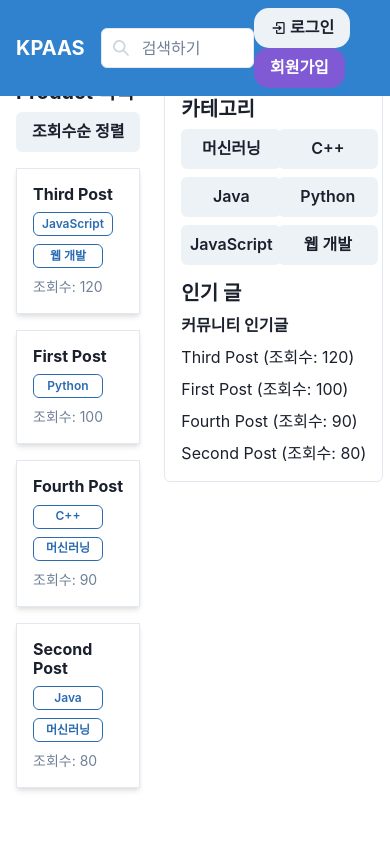
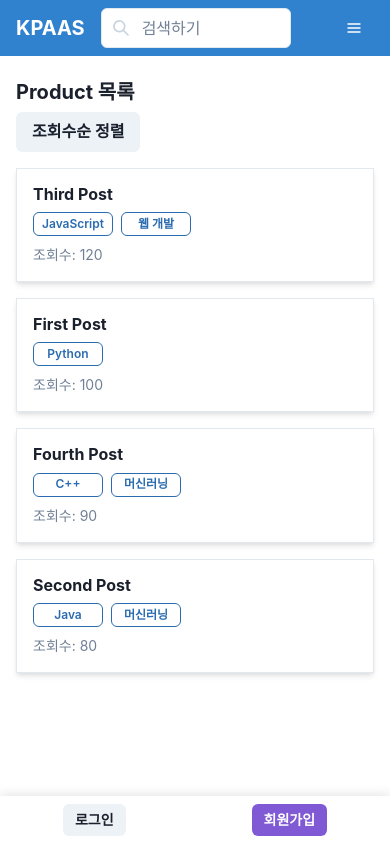
Before and after one commit to K-PaaS-SideKick/k-paas-front, a React (Create React App) app: page /project in a window 390 px wide. Built offline with nearby package versions, Linux system fonts and the light colour scheme.

Commit message:
Mobile Environment

```diff
--- a/src/Pages/project/ProjectContainer.tsx
+++ b/src/Pages/project/ProjectContainer.tsx
@@ -31,6 +31,8 @@ const ProjectContainer: React.FC = () => {
 
   const { isOpen: isPostModalOpen, onOpen: onPostModalOpen, onClose: onPostModalClose } = useDisclosure();
   const { isOpen: isWritePostModalOpen, onOpen: onWritePostModalOpen, onClose: onWritePostModalClose } = useDisclosure();
+
+  const { isOpen: isDrawerOpen, onOpen: onDrawerOpen, onClose: onDrawerClose } = useDisclosure();
 
   const [id, setId] = useState<string | null>("");
   const [password, setPassword] = useState<string>("");
@@ -155,6 +157,9 @@ const ProjectContainer: React.FC = () => {
       isRegisterModalOpen={isRegisterModalOpen}
       onRegisterModalOpen={onRegisterModalOpen}
       onRegisterModalClose={onRegisterModalClose}
+      isDrawerOpen={isDrawerOpen}
+      onDrawerOpen={onDrawerOpen}
+      onDrawerClose={onDrawerClose}
       id={id}
       setId={setId}
       password={password}
--- a/src/Pages/project/ProjectPresentation.tsx
+++ b/src/Pages/project/ProjectPresentation.tsx
@@ -40,6 +40,13 @@ import {
   HStack,
   Wrap,
   WrapItem,
+  useBreakpointValue,
+  Drawer,
+  DrawerBody,
+  DrawerHeader,
+  DrawerOverlay,
+  DrawerContent,
+  DrawerCloseButton,
 } from "@chakra-ui/react";
 import { TbLogout } from "react-icons/tb";
 import { BiLogIn } from "react-icons/bi";
@@ -49,6 +56,7 @@ import {
   SearchIcon,
   BellIcon,
   EditIcon,
+  HamburgerIcon,
 } from "@chakra-ui/icons";
 import { User, MessageSquare, Lightbulb, Share2 } from "lucide-react";
 
@@ -96,11 +104,16 @@ interface ProjectPresentationProps {
   isWritePostModalOpen: boolean;
   onWritePostModalOpen: () => void;
   onWritePostModalClose: () => void;
+  isDrawerOpen: boolean;
+  onDrawerOpen: () => void;
+  onDrawerClose: () => void;
 }
 
 const ProjectPresentation: React.FC<ProjectPresentationProps> = (props) => {
   const modalBg = useColorModeValue("white", "gray.800");
   const inputBg = useColorModeValue("gray.100", "gray.700");
+
+  const isMobile = useBreakpointValue({ base: true, md: false });
 
   return (
     <Box>
@@ -116,27 +129,34 @@ const ProjectPresentation: React.FC<ProjectPresentationProps> = (props) => {
         zIndex={1000}
       >
         <Flex align="center" justify="space-between">
-          <Flex align="center">
+          <Flex align="center" flex={1}>
             <Box fontWeight="bold" fontSize="xl" color="white" mr={4}>
               KPAAS
             </Box>
-            <InputGroup maxW="400px">
+            <InputGroup maxW={isMobile ? "60%" : "400px"}>
               <InputLeftElement pointerEvents="none">
                 <SearchIcon color="gray.300" />
               </InputLeftElement>
               <Input placeholder="검색하기" bg="white" />
             </InputGroup>
           </Flex>
+          {isMobile ? (
+            <IconButton
+              aria-label="Open menu"
+              icon={<HamburgerIcon />}
+              onClick={props.onDrawerOpen}
+              variant="ghost"
+              color="white"
+            />
+          ) : (
             <Flex align="center">
               {props.isLoggedIn ? (
-              <Box>
+                <>
                   <IconButton
                     aria-label="Messages"
                     icon={<BellIcon />}
                     variant="ghost"
                     color="white"
-                  _hover={{ transform: "translateY(-2px)", boxShadow: "lg" }}
-                  transition="all 0.2s"
                     mr={2}
                   />
                   <Button
@@ -145,164 +165,51 @@ const ProjectPresentation: React.FC<ProjectPresentationProps> = (props) => {
                     variant="solid"
                     onClick={props.onWritePostModalOpen}
                     mr={4}
-                  _hover={{ transform: "translateY(-2px)", boxShadow: "lg" }}
-                  transition="all 0.2s"
                   >
                     새 포스트
                   </Button>
                   <Menu>
                     <MenuButton
-                    as={Button}
-                    variant="ghost"
-                    p={0}
-                    colorScheme="blue.500"
-                    _hover={{ transform: "translateY(-2px)", boxShadow: "lg" }}
-                    transition="all 0.2s"
-                  >
+                      as={IconButton}
+                      icon={
                         <Avatar
                           size="sm"
                           src="https://i.namu.wiki/i/geGngQMnvmK2g3wuKU4O1uNs8Ix1HXQULk9PrnT57lHOlU4AxL9qsNCYXOOY9DIqPWtXnphq8G6NzCcvzv-ppQ.webp"
                         />
-                  </MenuButton>
+                      }
+                      variant="ghost"
+                      colorScheme="blue.500"
+                    />
                     <MenuList borderRadius={"20px"}>
-                    <MenuItem
-                      textAlign={"center"}
-                      height="100px"
-                      borderRadius={"20px"}
-                      _hover={{
-                        transform: "translateY(-2px)",
-                        boxShadow: "lg",
-                      }}
-                      transition="all 0.2s"
-                    >
-                      <Avatar
-                        size="sm"
-                        src="https://i.namu.wiki/i/geGngQMnvmK2g3wuKU4O1uNs8Ix1HXQULk9PrnT57lHOlU4AxL9qsNCYXOOY9DIqPWtXnphq8G6NzCcvzv-ppQ.webp"
-                      />
-                      <Text ml={"2px"}>마이페이지</Text>
-                    </MenuItem>
-                    <MenuItem
-                      borderRadius={"20px"}
-                      onClick={props.onLogout}
-                      _hover={{
-                        transform: "translateY(-2px)",
-                        boxShadow: "lg",
-                      }}
-                      transition="all 0.2s"
-                    >
+                      <MenuItem borderRadius={"15px"}>마이페이지</MenuItem>
+                      <MenuItem borderRadius={"15px"} onClick={props.onLogout}>
                         <TbLogout />
                         로그아웃
                       </MenuItem>
                     </MenuList>
                   </Menu>
-              </Box>
+                </>
               ) : (
-              <Box>
-                <Button
-                  borderRadius={"15px"}
-                  onClick={props.onLoginModalOpen}
-                  mr={"10px"}
-                  _hover={{ transform: "translateY(-2px)", boxShadow: "lg" }}
-                  transition="all 0.2s"
-                >
-                  <BiLogIn />
-                  <Text ml="4px">로그인</Text>
+                <>
+                  <Button onClick={props.onLoginModalOpen} mr={2}>
+                    로그인
                   </Button>
                   <Button
-                  borderRadius={"15px"}
                     onClick={props.onRegisterModalOpen}
                     colorScheme="purple"
-                  _hover={{ transform: "translateY(-2px)", boxShadow: "lg" }}
-                  transition="all 0.2s"
                   >
                     회원가입
                   </Button>
-              </Box>
+                </>
               )}
             </Flex>
+          )}
         </Flex>
-
-        <Modal
-          isOpen={props.isWritePostModalOpen}
-          onClose={props.onWritePostModalClose}
-        >
-          <ModalOverlay />
-          <ModalContent
-            bg="white"
-            borderRadius="lg"
-            boxShadow="lg"
-            p={6}
-            maxW="600px"
-          >
-            <ModalHeader
-              fontSize="lg"
-              fontWeight="bold"
-              color="gray.800"
-              textAlign="center"
-              mt={2}
-            >
-              새 게시글 작성
-            </ModalHeader>
-            <ModalCloseButton size="lg" />
-            <ModalBody>
-              <Input
-                placeholder="제목"
-                value={props.newPostTitle}
-                onChange={(e) => props.setNewPostTitle(e.target.value)}
-                mb={2}
-                width="100%"
-              />
-              <Textarea
-                placeholder="내용"
-                value={props.newPostContent}
-                onChange={(e) => props.setNewPostContent(e.target.value)}
-                mb={2}
-                width="100%"
-                height="300px"
-              />
-            </ModalBody>
-            <ModalFooter>
-              <Flex align="center" justify="flex-end" width="100%" gap={2}>
-                <Menu closeOnSelect={false}>
-                  <MenuButton
-                    as={Button}
-                    rightIcon={<ChevronDownIcon />}
-                    minWidth="150px"
-                  >
-                    카테고리 선택
-                  </MenuButton>
-                  <MenuList>
-                    {props.categories.map((category) => (
-                      <MenuItem
-                        key={category}
-                        onClick={() =>
-                          props.handleNewPostCategoryClick(category)
-                        }
-                      >
-                        <Checkbox
-                          isChecked={props.newPostCategories.includes(category)}
-                          onChange={() =>
-                            props.handleNewPostCategoryClick(category)
-                          }
-                        >
-                          {category}
-                        </Checkbox>
-                      </MenuItem>
-                    ))}
-                  </MenuList>
-                </Menu>
-
-                <Button onClick={props.handleNewPost}>게시하기</Button>
-                <Button onClick={props.onWritePostModalClose}>취소</Button>
-              </Flex>
-            </ModalFooter>
-          </ModalContent>
-        </Modal>
       </Box>
 
       {/* Main Content */}
       <Container maxW="container.xl" marginTop="80px">
-        <Grid templateColumns="3fr 1fr" gap={6}>
+        <Grid templateColumns={isMobile ? "1fr" : "3fr 1fr"} gap={6}>
           <GridItem>
             <VStack spacing={4} align="stretch">
               {/* Posts List */}
@@ -347,6 +254,7 @@ const ProjectPresentation: React.FC<ProjectPresentationProps> = (props) => {
             </VStack>
           </GridItem>
 
+          {!isMobile && (
             <GridItem>
               <VStack
                 spacing={4}
@@ -408,8 +316,139 @@ const ProjectPresentation: React.FC<ProjectPresentationProps> = (props) => {
                 </Box>
               </VStack>
             </GridItem>
+          )}
         </Grid>
       </Container>
+
+      {/* Drawer for mobile */}
+      <Drawer isOpen={props.isDrawerOpen} placement="right" onClose={props.onDrawerClose}>
+        <DrawerOverlay />
+        <DrawerContent>
+          <DrawerCloseButton />
+          <DrawerHeader>메뉴</DrawerHeader>
+          <DrawerBody>
+            <VStack spacing={4} align="stretch">
+              {/* Categories */}
+              <Box>
+                <Heading size="md" mb={2}>
+                  카테고리
+                </Heading>
+                <SimpleGrid columns={2} spacing={2}>
+                  {props.categories.map((category) => (
+                    <Button
+                      key={category}
+                      onClick={() => {
+                        props.handleCategoryClick(category);
+                      }}
+                      colorScheme={
+                        props.selectedCategories.includes(category)
+                          ? "blue"
+                          : "gray"
+                      }
+                      minWidth="100px"
+                      textAlign="center"
+                    >
+                      {category}
+                    </Button>
+                  ))}
+                </SimpleGrid>
+              </Box>
+
+              {/* Popular Posts */}
+              <Box>
+                <Heading size="md" mb={2}>
+                  인기 글
+                </Heading>
+                <Stack spacing={2}>
+                  <Text fontWeight="bold">커뮤니티 인기글</Text>
+                  {props.posts
+                    .sort((a, b) => b.views - a.views)
+                    .slice(0, 5)
+                    .map((post) => (
+                      <Text
+                        key={post.id}
+                        onClick={() => {
+                          props.handlePostClick(post);
+                          props.onDrawerClose();
+                        }}
+                        cursor="pointer"
+                        width="100%"
+                        textAlign="left"
+                        isTruncated
+                      >
+                        {post.title} (조회수: {post.views})
+                      </Text>
+                    ))}
+                </Stack>
+              </Box>
+            </VStack>
+          </DrawerBody>
+        </DrawerContent>
+      </Drawer>
+
+      {/* Mobile Bottom Bar */}
+      {isMobile && (
+        <Box
+          position="fixed"
+          bottom={0}
+          left={0}
+          right={0}
+          bg="white"
+          boxShadow="0 -2px 10px rgba(0,0,0,0.1)"
+          zIndex={1000}
+        >
+          <Flex justify="space-around" py={2}>
+            {!props.isLoggedIn ? (
+              <>
+                <Button onClick={props.onLoginModalOpen} size="sm">
+                  로그인
+                </Button>
+                <Button
+                  onClick={props.onRegisterModalOpen}
+                  size="sm"
+                  colorScheme="purple"
+                >
+                  회원가입
+                </Button>
+              </>
+            ) : (
+              <>
+                <Menu>
+                  <MenuButton
+                    as={IconButton}
+                    icon={
+                      <Avatar
+                        size="sm"
+                        src="https://i.namu.wiki/i/geGngQMnvmK2g3wuKU4O1uNs8Ix1HXQULk9PrnT57lHOlU4AxL9qsNCYXOOY9DIqPWtXnphq8G6NzCcvzv-ppQ.webp"
+                      />
+                    }
+                    variant="ghost"
+                    colorScheme="blue.500"
+                  />
+                  <MenuList borderRadius={"20px"}>
+                    <MenuItem borderRadius={"15px"}>마이페이지</MenuItem>
+                    <MenuItem borderRadius={"15px"} onClick={props.onLogout}>
+                      <TbLogout />
+                      로그아웃
+                    </MenuItem>
+                  </MenuList>
+                </Menu>
+                <IconButton
+                  aria-label="Messages"
+                  icon={<BellIcon />}
+                  variant="ghost"
+                />
+                <IconButton
+                  aria-label="New Post"
+                  icon={<EditIcon />}
+                  colorScheme="blue"
+                  onClick={props.onWritePostModalOpen}
+                />
+              </>
+            )}
+          </Flex>
+        </Box>
+      )}
 
       {/* Login Modal */}
       <Modal
@@ -607,6 +646,82 @@ const ProjectPresentation: React.FC<ProjectPresentationProps> = (props) => {
           </ModalFooter>
         </ModalContent>
       </Modal>
+
+      {/* Write Posts Modal */}
+      <Modal
+        isOpen={props.isWritePostModalOpen}
+        onClose={props.onWritePostModalClose}
+      >
+        <ModalOverlay />
+        <ModalContent
+          bg="white"
+          borderRadius="lg"
+          boxShadow="lg"
+          p={6}
+          maxW="600px"
+        >
+          <ModalHeader
+            fontSize="lg"
+            fontWeight="bold"
+            color="gray.800"
+            textAlign="center"
+            mt={2}
+          >
+            새 게시글 작성
+          </ModalHeader>
+          <ModalCloseButton size="lg" />
+          <ModalBody>
+            <Input
+              placeholder="제목"
+              value={props.newPostTitle}
+              onChange={(e) => props.setNewPostTitle(e.target.value)}
+              mb={2}
+              width="100%"
+            />
+            <Textarea
+              placeholder="내용"
+              value={props.newPostContent}
+              onChange={(e) => props.setNewPostContent(e.target.value)}
+              mb={2}
+              width="100%"
+              height="300px"
+            />
+          </ModalBody>
+          <ModalFooter>
+            <Flex align="center" justify="flex-end" width="100%" gap={2}>
+              <Menu closeOnSelect={false}>
+                <MenuButton
+                  as={Button}
+                  rightIcon={<ChevronDownIcon />}
+                  minWidth="150px"
+                >
+                  카테고리 선택
+                </MenuButton>
+                <MenuList>
+                  {props.categories.map((category) => (
+                    <MenuItem
+                      key={category}
+                      onClick={() => props.handleNewPostCategoryClick(category)}
+                    >
+                      <Checkbox
+                        isChecked={props.newPostCategories.includes(category)}
+                        onChange={() =>
+                          props.handleNewPostCategoryClick(category)
+                        }
+                      >
+                        {category}
+                      </Checkbox>
+                    </MenuItem>
+                  ))}
+                </MenuList>
+              </Menu>
+
+              <Button onClick={props.handleNewPost}>게시하기</Button>
+              <Button onClick={props.onWritePostModalClose}>취소</Button>
+            </Flex>
+          </ModalFooter>
+        </ModalContent>
+      </Modal>
     </Box>
   );
 };
```
Lines whose indentation alone changed are shown as unchanged.
